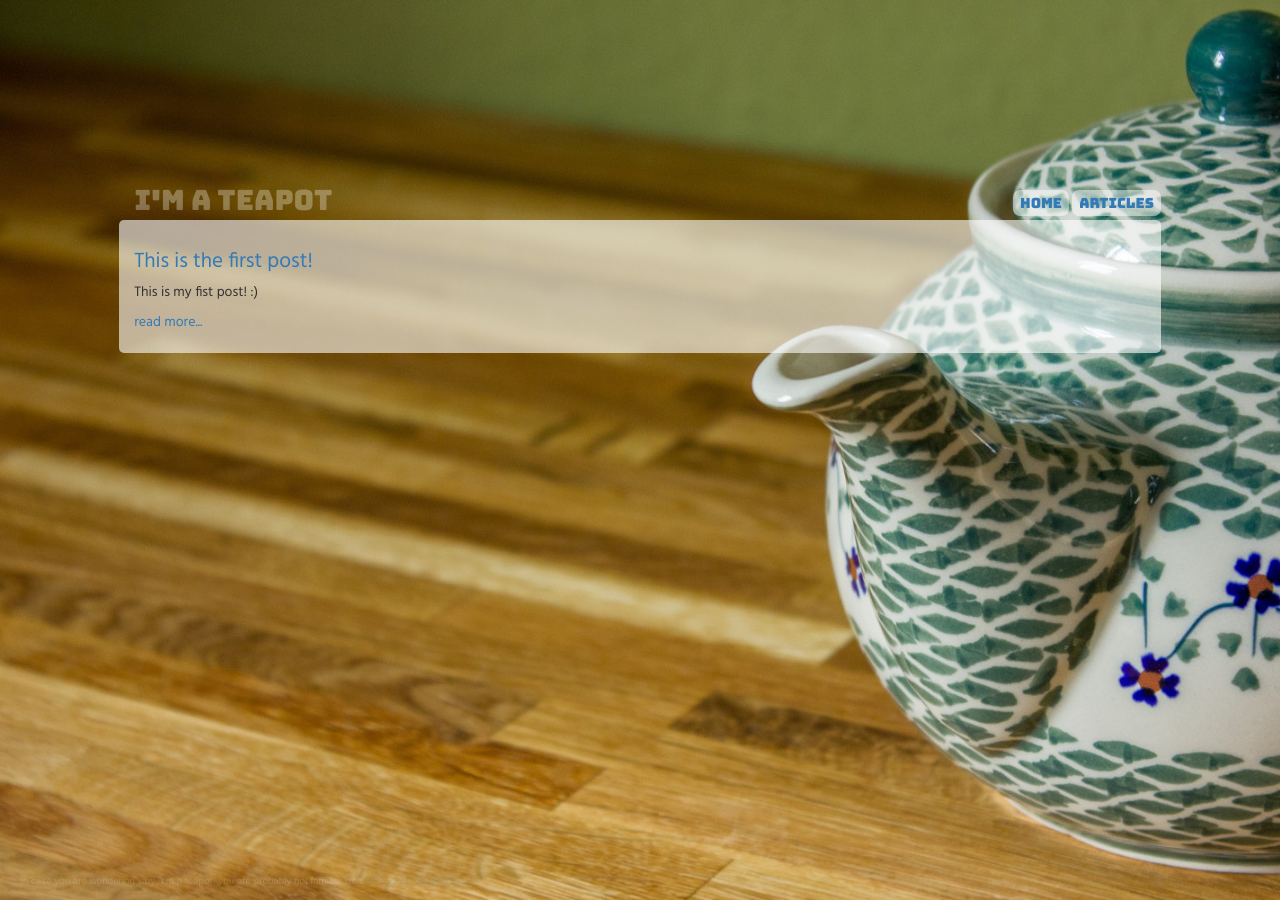
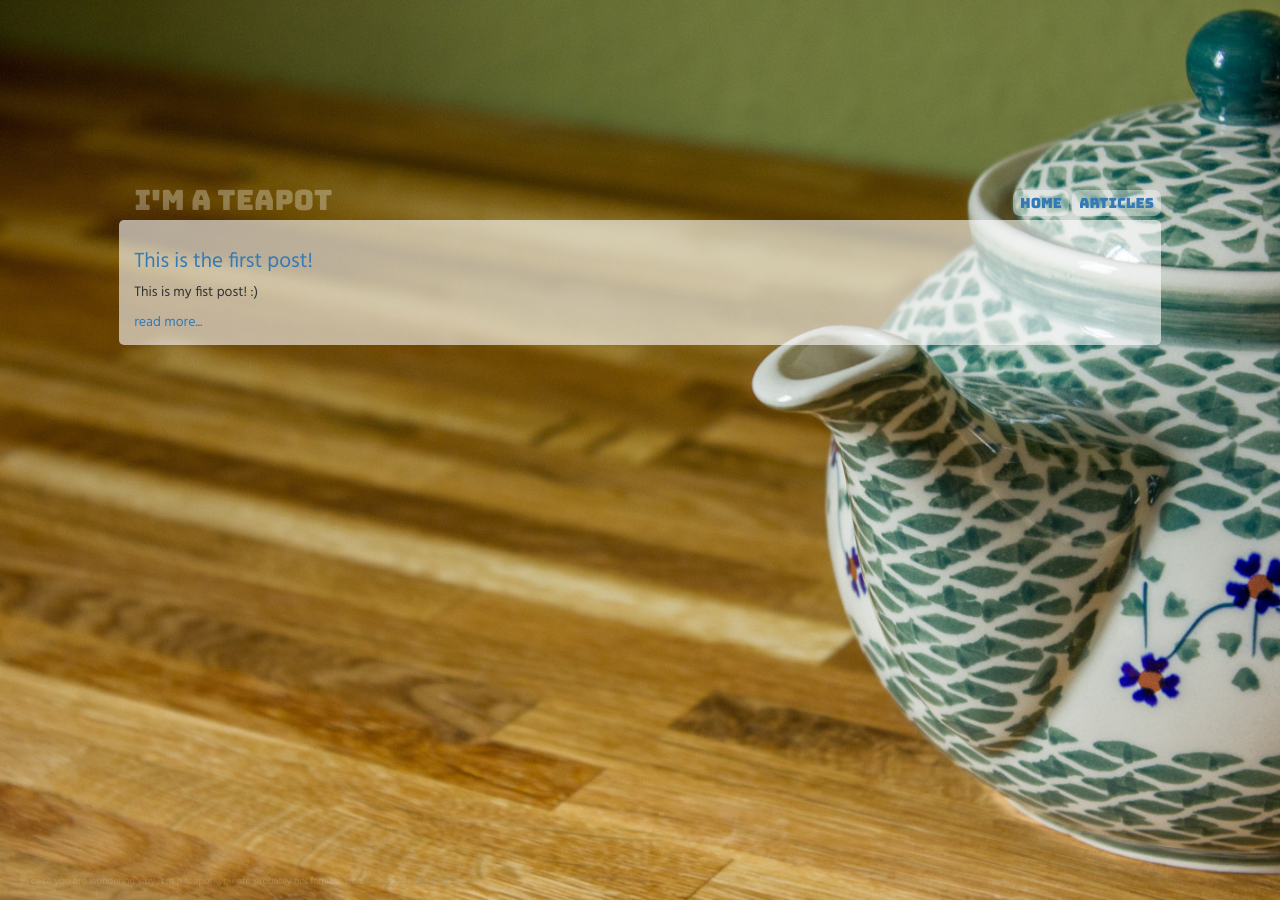
Before and after one commit to error418/error418.github.io, a Jekyll site: the page built from posts.md, in a window 1280 px wide. Built offline with Jekyll 4.4.1, drawn with Linux system fonts in a browser that asks for light colours; nearby versions of some CDN libraries.

Commit message:
fix formatting / dom

```diff
--- a/_config.yml
+++ b/_config.yml
@@ -14,15 +14,7 @@
 # You can create any custom variable you would like, and they will be accessible
 # in the templates via {{ site.myvariable }}.
 title: error418's GitHub Page
-email: your-email@example.com
-description: >- # this means to ignore newlines until "baseurl:"
-  Write an awesome description for your new site here. You can edit this
-  line in _config.yml. It will appear in your document head meta (for
-  Google search results) and in your feed.xml site description.
-baseurl: "" # the subpath of your site, e.g. /blog
-url: "" # the base hostname & protocol for your site, e.g. http://example.com
-twitter_username: jekyllrb
-github_username:  jekyll
+
 
 # Build settings
 markdown: kramdown
@@ -42,15 +34,3 @@
 
 paginate: 5
 paginate_path: "/blog/page:num"
-
-# Exclude from processing.
-# The following items will not be processed, by default. Create a custom list
-# to override the default setting.
-# exclude:
-#   - Gemfile
-#   - Gemfile.lock
-#   - node_modules
-#   - vendor/bundle/
-#   - vendor/cache/
-#   - vendor/gems/
-#   - vendor/ruby/
--- a/css/post.scss
+++ b/css/post.scss
@@ -4,8 +4,17 @@
 
 .posts {
     .post {
+
+        &:not(:last-child) {
+            border-bottom: 1px dashed #DDD;
+        }
+
         h1 {
             font-size: 1.5em
+        }
+
+        .more {
+            margin-bottom: 2px;
         }
     }
 }
--- a/css/style.scss
+++ b/css/style.scss
@@ -19,13 +19,32 @@
 		.nav-link {
 			font-size: 1em;
 			display: inline-block;
-			background-color: rgba(255,255,255,0.5);
 			border-radius: 7px;
 			padding: 3px 7px;
 			text-decoration: none;
 
+			background-color: rgba(255,255,255,0.4);
+
+			animation-fill-mode: forwards;
+			-webkit-animation-fill-mode: forwards;
+			-moz-animation-fill-mode: forwards;
+			-o-animation-fill-mode: forwards;
+
+			animation: menu-hover-init .3s ease-in 0s 1 normal;
+			-webkit-animation: menu-hover-init .3s ease-in 0s 1 normal;
+			-moz-animation: menu-hover-init .3s ease-in 0s 1 normal;
+			-o-animation: menu-hover-init .3s ease-in 0s 1 normal;
+
 			&:hover {
-				background-color: rgba(255,255,255,0.7);
+				animation: menu-hover .3s ease-in 0s 1 normal;
+				-webkit-animation: menu-hover .3s ease-in 0s 1 normal;
+				-moz-animation: menu-hover .3s ease-in 0s 1 normal;
+				-o-animation: menu-hover .3s ease-in 0s 1 normal;
+
+				animation-fill-mode: forwards;
+				-webkit-animation-fill-mode: forwards;
+				-moz-animation-fill-mode: forwards;
+				-o-animation-fill-mode: forwards;
 			}
 		}
 	}
@@ -95,9 +114,8 @@
 	opacity: 0.15;
 
 	padding:2px 10px;
-}
 
-.asterisk:hover {
+	&:hover {
 		animation: fade-in .3s ease-in 0s 1 normal;
 		-webkit-animation: fade-in .3s ease-in 0s 1 normal;
 		-moz-animation: fade-in .3s ease-in 0s 1 normal;
@@ -107,7 +125,7 @@
 		-webkit-animation-fill-mode: forwards;
 		-moz-animation-fill-mode: forwards;
 		-o-animation-fill-mode: forwards;
-
+	}
 }
 
 @keyframes bg-in {
@@ -126,3 +144,21 @@
 	border-radius: 5px;
   }
 }
+
+@keyframes menu-hover {
+	0% {
+		background-color: rgba(255,255,255,0.4);
+	}
+	100% {
+		background-color: rgba(255,255,255,0.75);
+	}
+}
+
+@keyframes menu-hover-init {
+	0% {
+		background-color: rgba(255,255,255,0.75);
+	}
+	100% {
+		background-color: rgba(255,255,255,0.4);
+	}
+}
--- a/posts.md
+++ b/posts.md
@@ -6,10 +6,8 @@
     {% for post in site.posts %}
     <div class="post">
         <h1><a href="{{ post.url }}">{{ post.title }}</a></h1>
-        {{ post.excerpt }}
-        <p>
-            <a href="{{ post.url }}">read more...</a>
-        </p>
-    <div>
+        <p class="excerpt">{{ post.excerpt }}</p>
+        <p class="more"><a href="{{ post.url }}">read more...</a></p>
+    </div>
     {% endfor %}
 </div>
```
Lines whose indentation alone changed are shown as unchanged.
